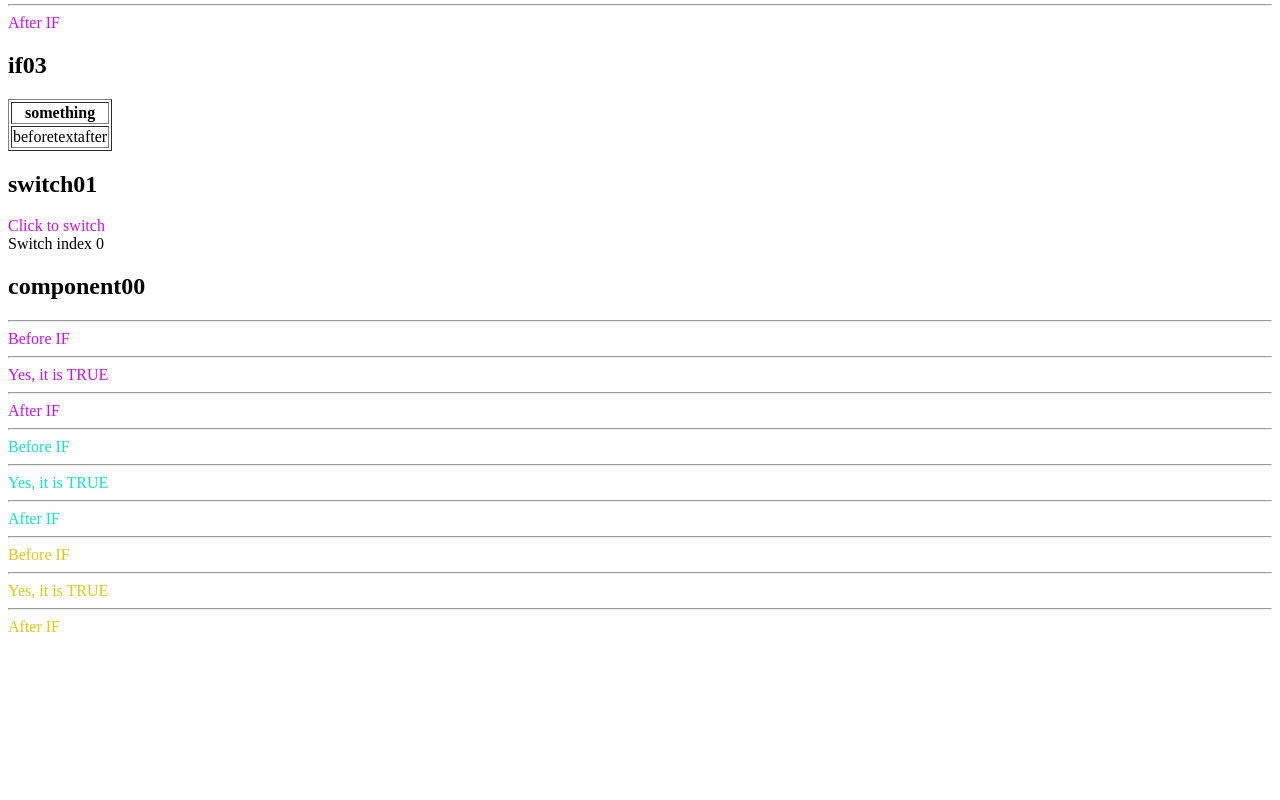
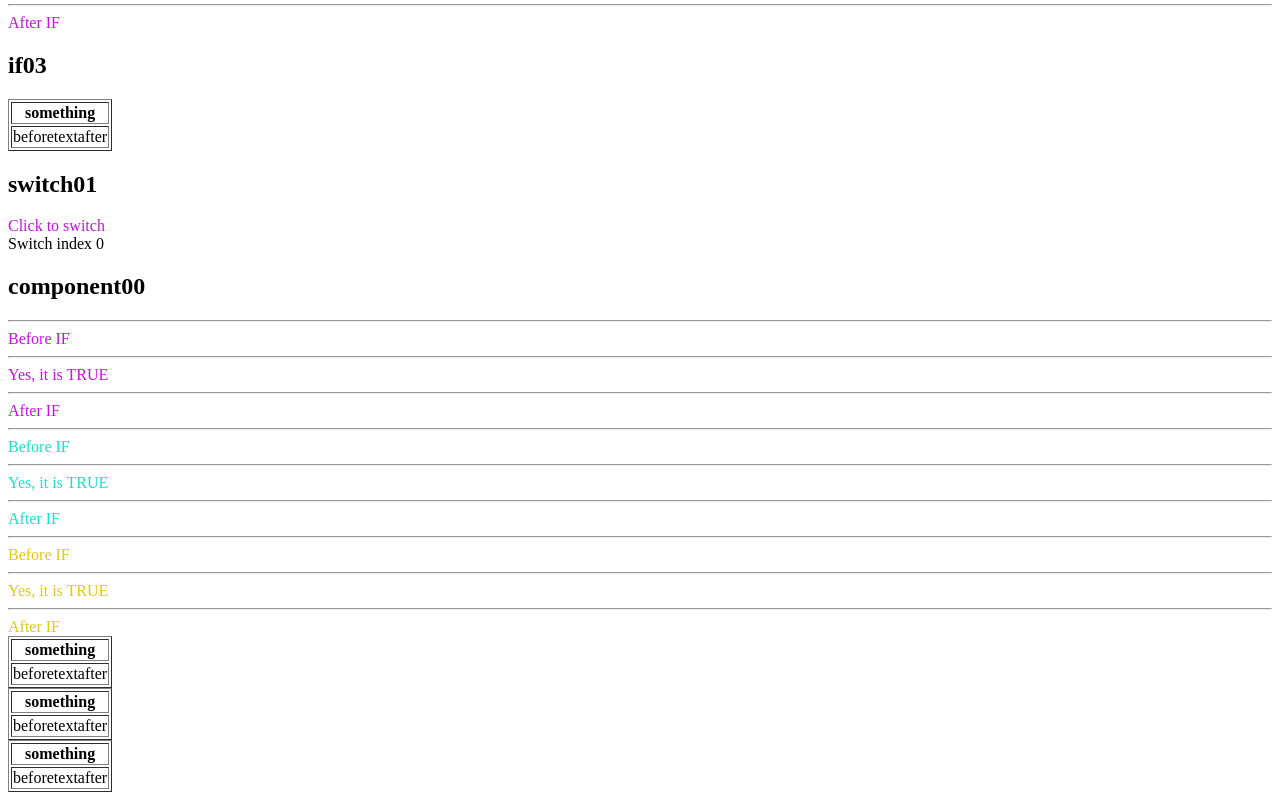
Before and after one commit to ttrider/mxt, a website with bundled scripts: page playground/public/index.html in a window 1280 px wide. Shown: the part 801-1601 px from the top of the page. Before the commit the page ends 1445 px from the top, so only its background shows below. Built offline with nearby package versions, Linux system fonts and the light colour scheme.

Commit message:
components in compomemts

```diff
--- a/playground/src/mxt-rt/index.ts
+++ b/playground/src/mxt-rt/index.ts
@@ -77,8 +77,6 @@ function register(config: Config) {
                 }
                 return new LoopContext(cp, dc, ipp);
             });
-
-
         }
     }
 
@@ -92,11 +90,8 @@ function register(config: Config) {
             let ef = components[name];
 
             const exportInfo = (typeof ef === "string")
-                ? {
-                    part: ef,
-                }
+                ? { part: ef }
                 : ef;
-
 
             let partFactory = pf[exportInfo.part];
 
@@ -117,6 +112,8 @@ function register(config: Config) {
                 return createComponent(data, host, partFactory);
             }
             (exp[name] as any).component = partFactory;
+
+            pf[name] = partFactory;
         }
     }
 
--- a/playground/src/templates/component00.ts
+++ b/playground/src/templates/component00.ts
@@ -1,12 +1,13 @@
 import $r$ from "../mxt-rt";
 import if01 from "./if01";
+import if03 from "./if03";
 
 
-const { c01 } =
+const { c01, c02, c03 } =
     $r$({
-        components: { "c01": "p00" },
+        components: { "c01": "p01", "c02": "p02", "c03": "p03" },
         parts: {
-            "p00": ($pf$) => {
+            "p01": ($pf$) => {
                 return {
                     sequence: [
                         $pf$.if01,
@@ -26,11 +27,41 @@ const { c01 } =
                         }
                     ]
                 }
+            },
+            "p02": ($pf$) => {
+                return {
+                    sequence: [
+                        $pf$.if03,
+                        {
+                            part: $pf$.if03,
+                            dc: ($dc$) => {
+                                const { inner } = $dc$.$data;
+                                return $dc$.create(inner);
+                            }
+                        },
+                        {
+                            part: $pf$.if03,
+                            dc: ($dc$) => {
+                                const { inner2 } = $dc$.$data;
+                                return $dc$.create(inner2);
+                            }
+                        }
+                    ]
+                }
+            },
+            "p03": ($pf$) => {
+                return {
+                    sequence: [
+                        $pf$.c01,
+                        $pf$.c02,
+                    ]
+                }
             }
         }, imports: {
-            "if01": if01
+            "if01": if01,
+            "if03": if03,
         }
     }
     );
-export { c01 };
-export default c01;
+export { c01, c02, c03 };
+export default c03;
```
Also changed, not shown: playground/src/templates/component00.html (+7 -1 lines).
